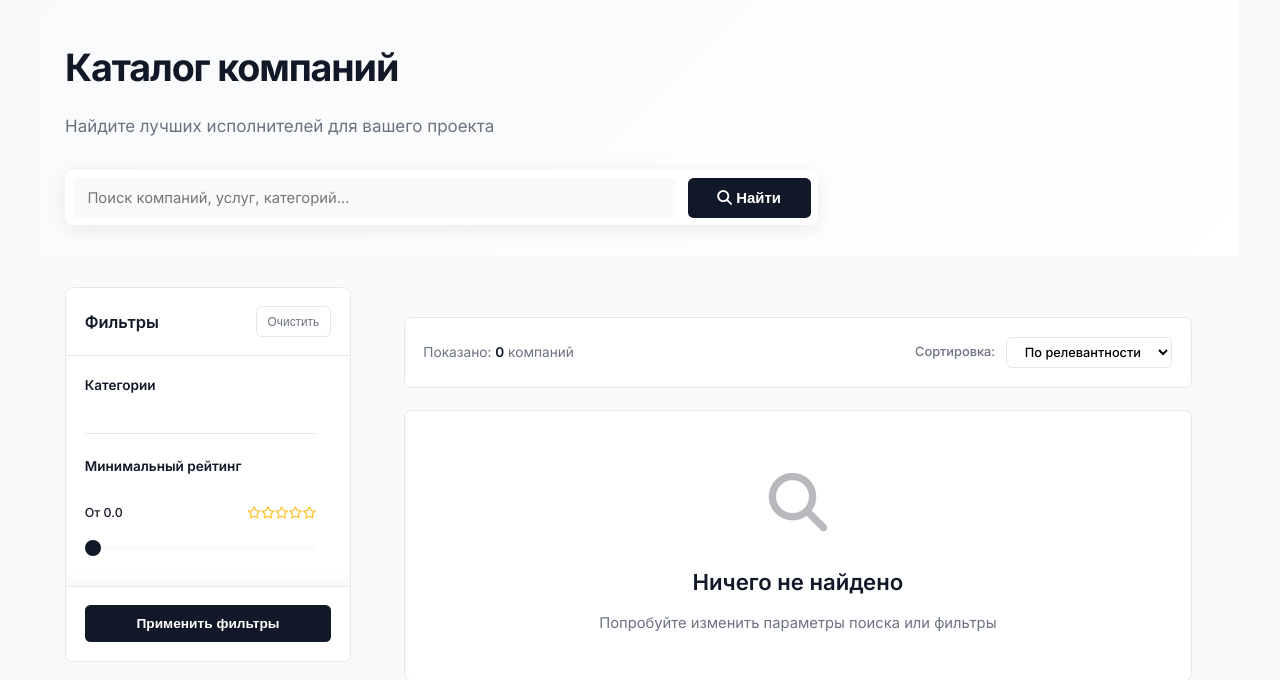
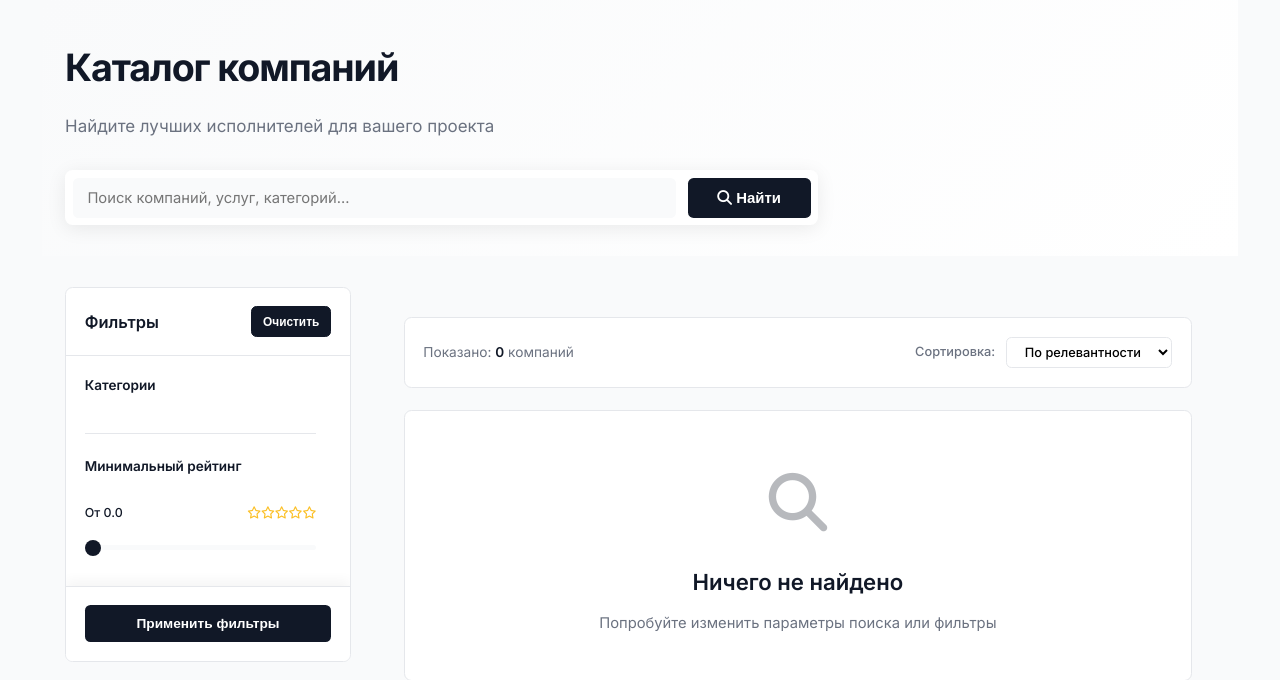
Before and after one commit to AzamatYessimkhanily/serviko, a Django app: page /ru/catalog/ in a window 1280 px wide. Shown: the part 100-780 px from the top of the page. Run offline with Django 5.2, Linux system fonts and the light colour scheme; data that the repository does not hold is empty.

Commit message:
Update company_list.html

```diff
--- a/directory/templates/directory/company_list.html
+++ b/directory/templates/directory/company_list.html
@@ -167,21 +167,24 @@
         font-weight: 600;
     }
 
+
 .filters-reset {
     padding: var(--s2) var(--s3);
-        background: transparent;
-        border: 1px solid var(--border);
+    background: var(--text);
+    border: 1px solid var(--text);
     border-radius: var(--r-md);
     font-size: 0.8125rem;
-        font-weight: 500;
-        color: var(--text-light);
+    font-weight: 600;
+    color: white;
     cursor: pointer;
     transition: all 0.2s;
 }
+.filters-reset:hover {
+    background: #374151;
+    border-color: #374151;
+}
 
-    .filters-reset:hover {
-        background: var(--bg-secondary);
-    }
+
 
 .filters-body {
   padding: var(--s5);
```
Lines whose indentation alone changed are shown as unchanged.
